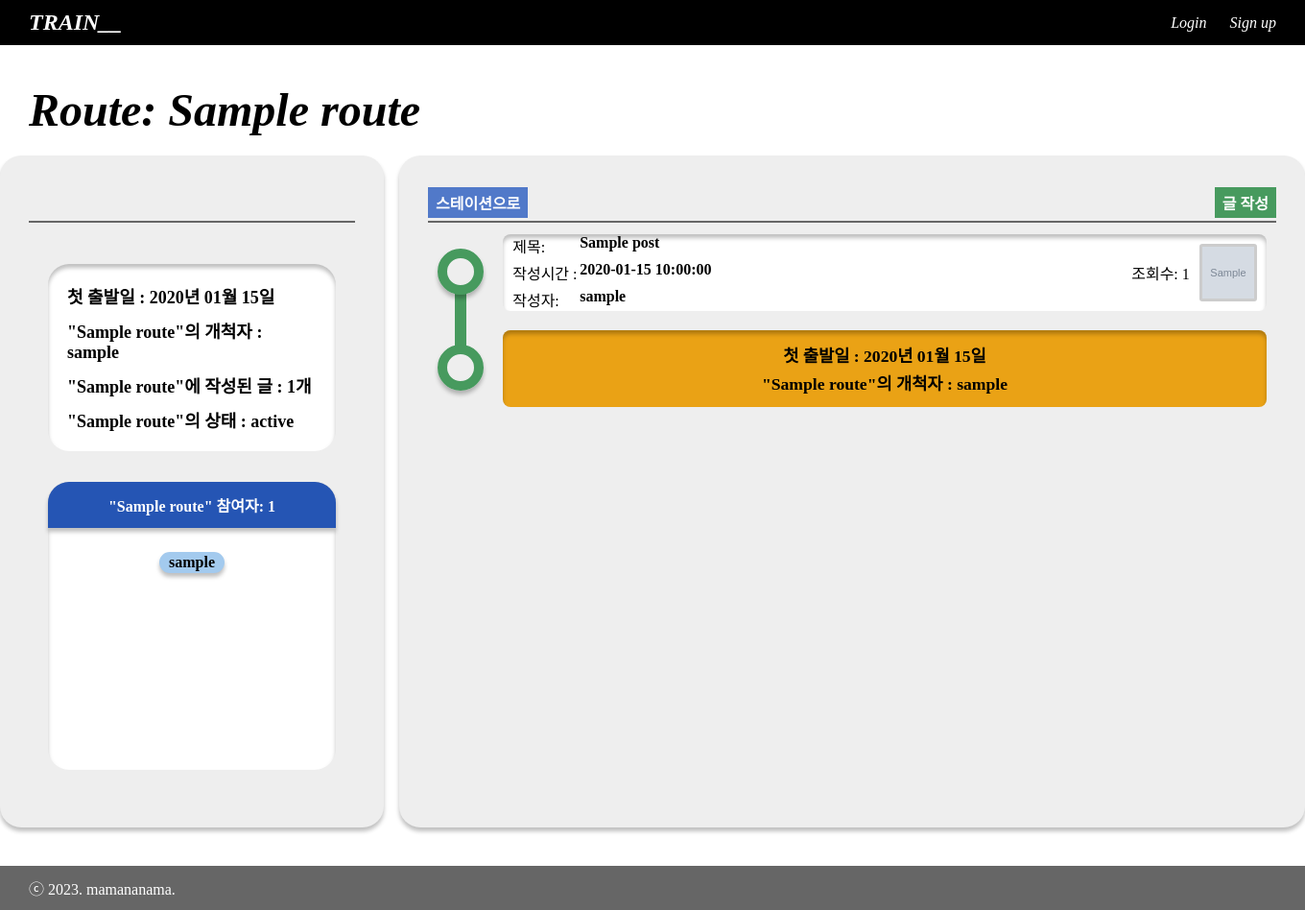
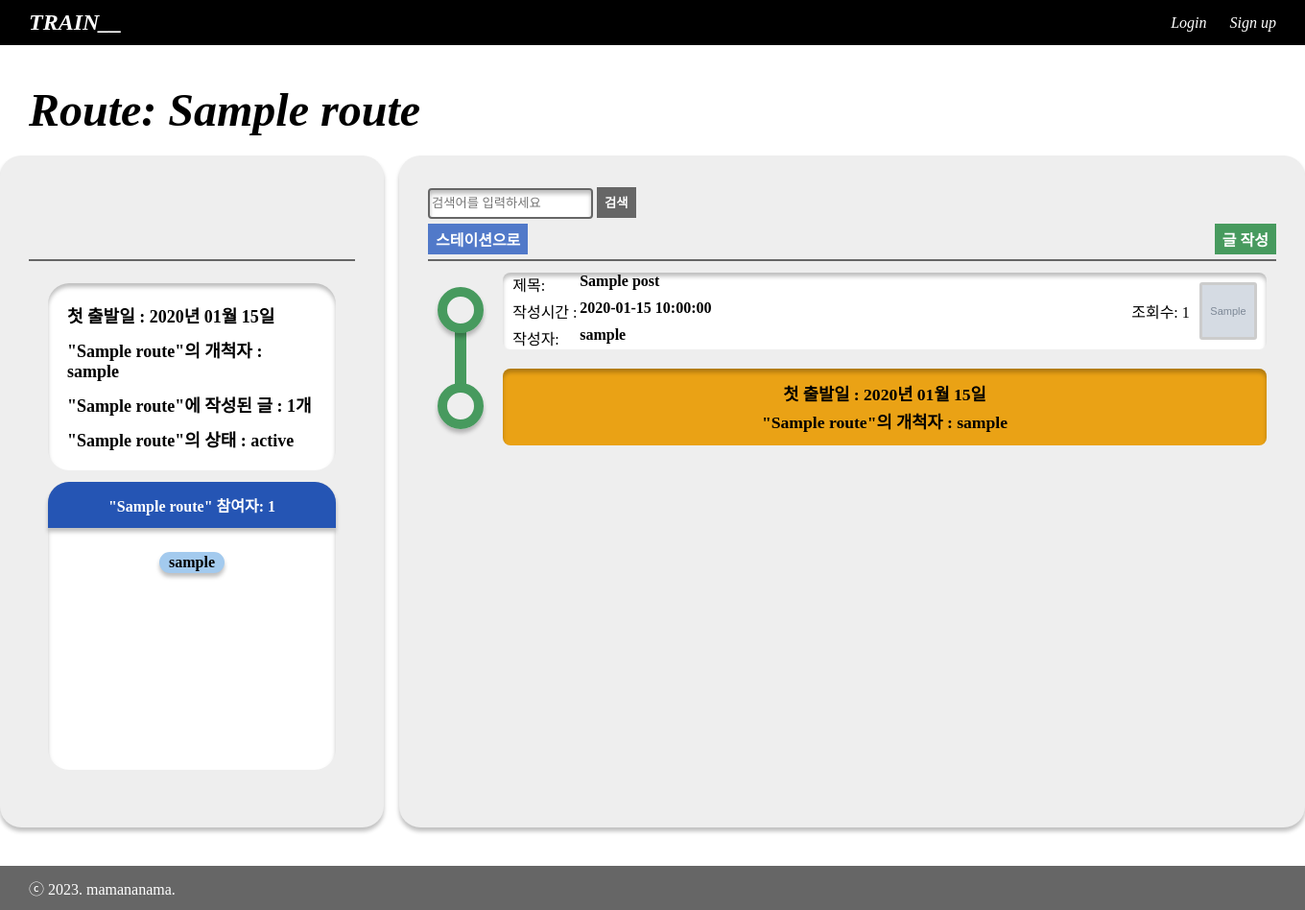
Before and after one commit to mamananama/tech_blog_project, a Django app: template templates/route/route.html in a window 1360 px wide. Shown: the whole page at 96% size. Run offline with Django 4.2, Linux system fonts and the light colour scheme; the template is opened without the code that fills it: most values are stand-ins (such as "Sample title", 1, 10 or a date in 2020); grey boxes marked "Sample" are stand-in pictures; some web fonts are replaced.

Commit message:
검색 기능 추가

```diff
--- a/route/views.py
+++ b/route/views.py
@@ -19,6 +19,10 @@ class PostListView(ListView):
         queryset = super().get_queryset()
         queryset = queryset.filter(
             Q(route__name__iexact=self.kwargs['tag_name']))
+        q = self.request.GET.get('keyword', '')
+        if q:
+            queryset = queryset.filter(
+                Q(title__icontains=q) | Q(content__icontains=q)).distinct()
         return queryset
 
     def get_context_data(self, **kwargs: Any):
--- a/static/css/index.css
+++ b/static/css/index.css
@@ -41,7 +41,7 @@ a:visited{
     color: inherit;
 }
 
-body{
+body, input, button{
     font-family: Pretendard-Regular;
 }
 
@@ -52,8 +52,8 @@ body{
     background-color: #5179c9;
     color: white;
     font-weight: bold;
-
-    display: flex;
+    display: inline-flex;
+    flex-shrink: 0;
     justify-content: center;
     align-items: center;
 }
@@ -350,24 +350,44 @@ body{
 
 .menu-area{
     width: 100%;
-    height: 40px;
+    height: 80px;
     display: flex;
-    flex-direction: row;
-    justify-content: space-between;
-    align-items: center;
+    flex-direction: column;
+    justify-content: flex-end;
+    padding-bottom: 5px;
     margin-bottom: 10px;
     border-bottom: 2px solid #666666;
 }
 
-.menu-area div{
+.search{
+    display: flex;
+    margin-bottom: 5px;
+}
+
+.search input{
+    height: 32px;
+    border-radius: 4px;
+    border: 2px solid #666666;
+    outline: none;
+}
+
+.search button{
+    outline: none;
+    border: none;
+    background-color: #666666;
+}
+
+.sub-menu{
+    width: 100%;
     display: flex;
     flex-direction: row;
-    gap: 10px
+    align-items: baseline;
+    justify-content: space-between;
 }
 
 .main-route-postlist{
     width: 884px;
-    height: calc(100% - 40px);
+    height: calc(100% - 80px);
     display: flex;
     flex-direction: column;
     justify-content: flex-start;
--- a/templates/route/post.html
+++ b/templates/route/post.html
@@ -1,5 +1,6 @@
 {% extends "route/route_base.html" %} {% block route_page_content %}
 <div class="menu-area">
+	<div class="sub-menu">
 		<div class="btn" onclick="location.href='{{request.path}}..'" style="cursor: pointer">
 			Route로 돌아가기
 		</div>
@@ -19,6 +20,7 @@
 			</div>
 		</div>
 		{% endif %}
+	</div>
 </div>
 
 <div class="main-route-postlist">
--- a/templates/route/route.html
+++ b/templates/route/route.html
@@ -1,5 +1,17 @@
 {% extends "route/route_base.html" %} {% block route_page_content %}
 <div class="menu-area">
+	<div class="search">
+		<form action="{{requset.path}}" method="get">
+			<input
+				class="shadow-bottom-inset"
+				type="search"
+				placeholder="검색어를 입력하세요"
+				name="keyword"
+				value="{{request.GET.q}}" />
+			<button type="submit" class="btn">검색</button>
+		</form>
+	</div>
+	<div class="sub-menu">
 		<div class="btn" onclick='location.href="{% url "station:list" %}"' style="cursor: pointer">
 			스테이션으로
 		</div>
@@ -8,6 +20,7 @@
 			onClick="location.href ='{{request.path}}create/'"
 			style="cursor: pointer">
 			<p>글 작성</p>
+		</div>
 	</div>
 </div>
 <div class="main-route-postlist">
--- a/templates/station/station.html
+++ b/templates/station/station.html
@@ -8,6 +8,7 @@
     <div class="profile shadow-bottom">
         <div class='main-table-container'>
             <div class="menu-area">
+                <div class='sub-menu'>
                     <div class="btn" onclick='location.href="{% url "main:index" %}"' style="cursor: pointer">
                         메인 홈으로
                     </div>
@@ -16,6 +17,7 @@
                         onClick="location.href ='{% url "station:create" %}'"
                         style="cursor: pointer">
                         Route 생성
+                    </div>
                 </div>
             </div>
             <div class='main-table shadow-bottom-inset'>
@@ -39,7 +41,8 @@
                                 {{r.status}}
                             </div>
                             <div class='col-4'>
-                                {{r.status}}
+                                {% load template_filters %}
+                                {{post_number|get_item:r.name}}
                             </div>
                         </a>
                     </div>
--- a/train/settings.py
+++ b/train/settings.py
@@ -132,4 +132,4 @@ DEFAULT_AUTO_FIELD = 'django.db.models.BigAutoField'
 MEDIA_URL = '/media/'
 MEDIA_ROOT = BASE_DIR / 'media'
 
-X_FRAME_OPTIONS = "SAMEORIGIN"  # embed 태그를 위해 사용
+LOGIN_URL = '/account/login/'
```
Also changed, not shown: station/templatetags/template_filters.py (added, +7 -0 lines), station/views.py (+12 -1 lines), station/templatetags/__init__.py (added). Lines whose indentation alone changed are shown as unchanged.
